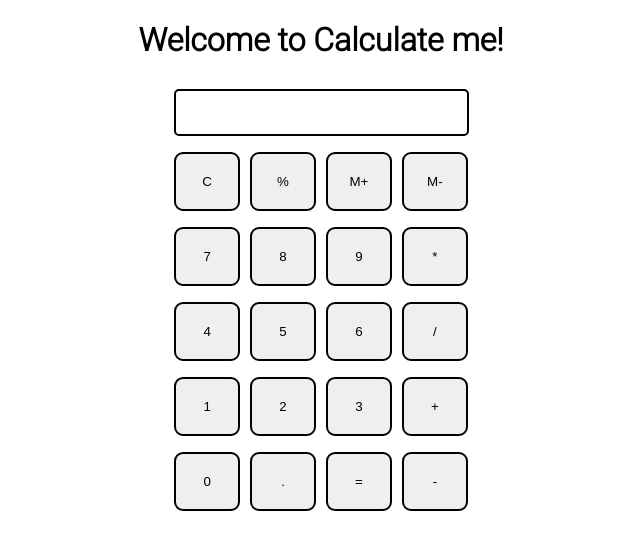
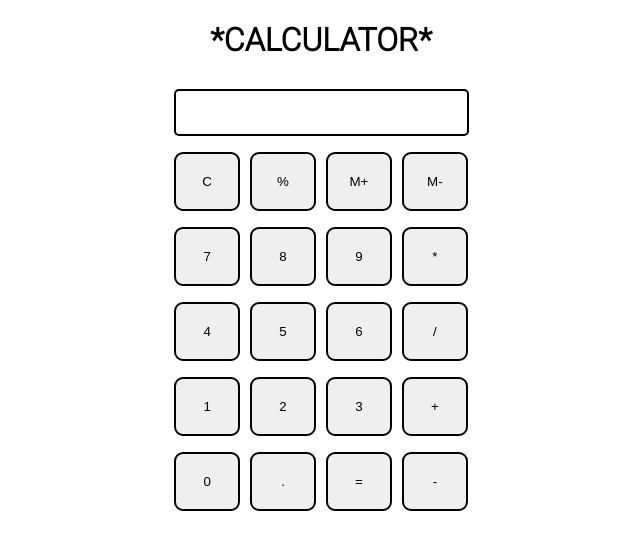
Before and after one commit to m-bilal-331/calculator, a plain HTML site: page index.html in a window 1280 px wide. Shown: the whole page, without its empty margins (327-967 px from the left). Drawn offline with Linux system fonts and the light colour scheme.

Commit message:
modification

```diff
--- a/index.html
+++ b/index.html
@@ -4,13 +4,13 @@
 <head>
   <meta charset="utf-8">
   <meta name="viewport" content="width=device-width">
-  <title>Calculate me! - A calculator made my me</title>
+  <title>CALCULATOR-M BILAL</title>
   <link href="style.css" rel="stylesheet" type="text/css" />
   <link href="utils.css" rel="stylesheet" type="text/css" />
 </head>
 
 <body>
-  <h1 class="text-center">Welcome to Calculate me!</h1>
+  <h1 class="text-center">*CALCULATOR*</h1>
   <div class="container flex flex-col items-center mx-auto m-w-20">
     <div class="row">
       <input class="input" type="text"/>
```
